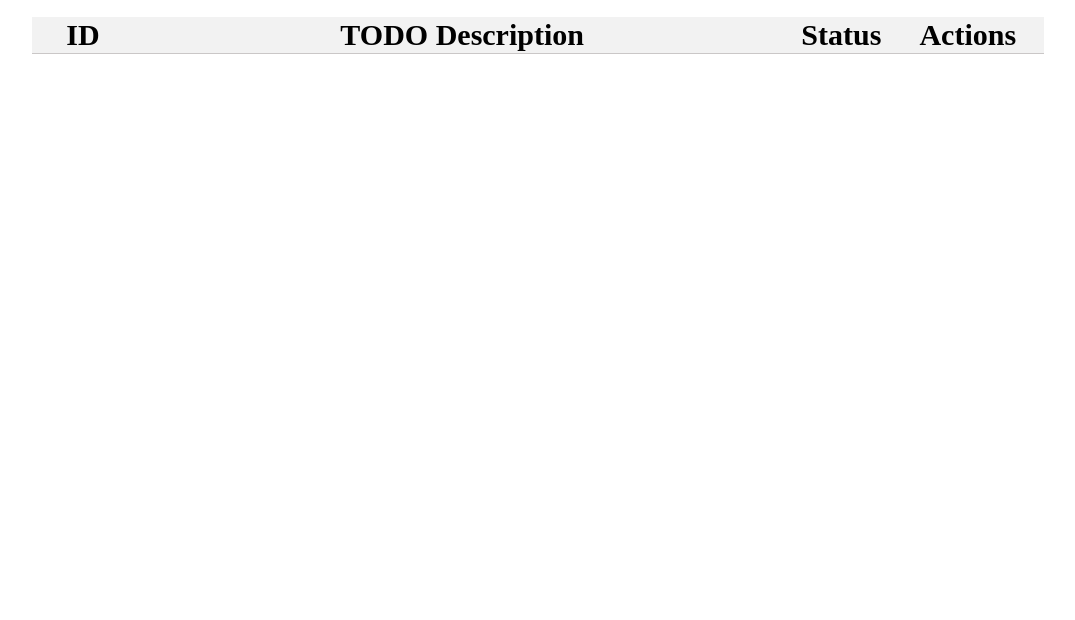
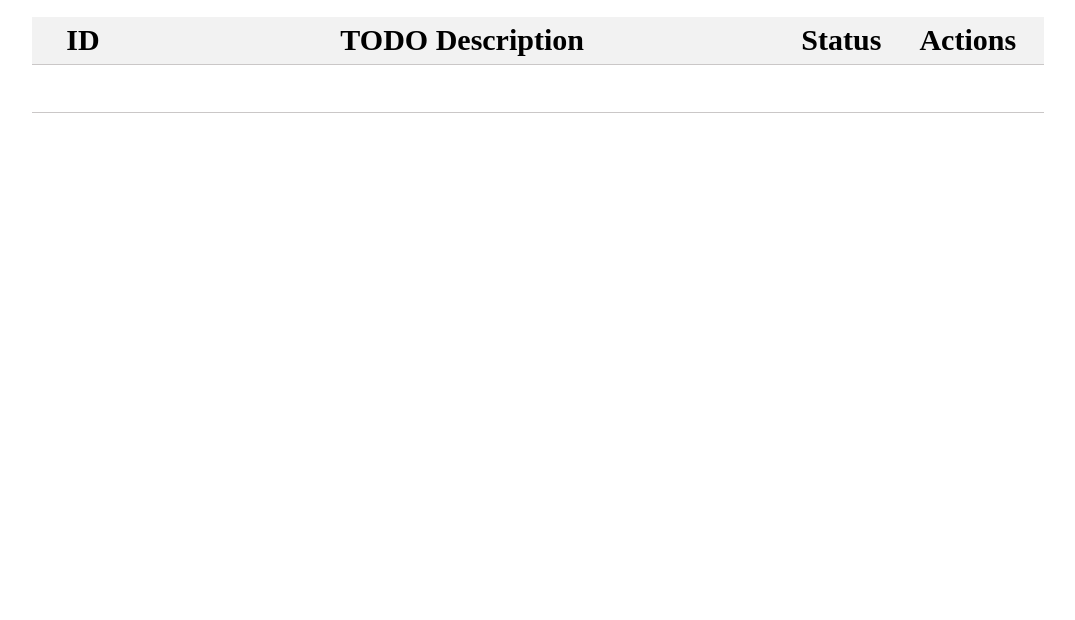
Before and after one commit to Abdalrhman-Mohammad/todo, a plain HTML site: page index.html in a window 1280 px wide. Shown: the part 180-800 px from the top of the page, without its empty margins (102-1177 px from the left). Drawn offline with Linux system fonts and the light colour scheme.

Commit message:
Add base for table footer and fix design

```diff
--- a/index.html
+++ b/index.html
@@ -51,6 +51,9 @@
           </tr>
         </tbody>
         <tfoot>
+          <tr>
+            <td colspan="4" id="total-tasks"></td>
+          </tr>
         </tfoot>
       </table>
     </section>
--- a/index.js
+++ b/index.js
@@ -14,6 +14,7 @@ function updateListData(){
   for (let i = 0; i < data.length - 1; i += 3) {
     appendTask(data[i], data[i + 1], data[i + 2]);
   }
+
 }
 let addTaskBtn = document.getElementById("add-task");
 let newTaskElement = document.getElementById("new-task");
--- a/style.css
+++ b/style.css
@@ -75,6 +75,6 @@ button ,#add-task-btn{
 #actions {
   width: 15%;
 }
-#show-tasks tbody td {
+#show-tasks  td {
   height: 45px;
 }
```
Lines whose indentation alone changed are shown as unchanged.
